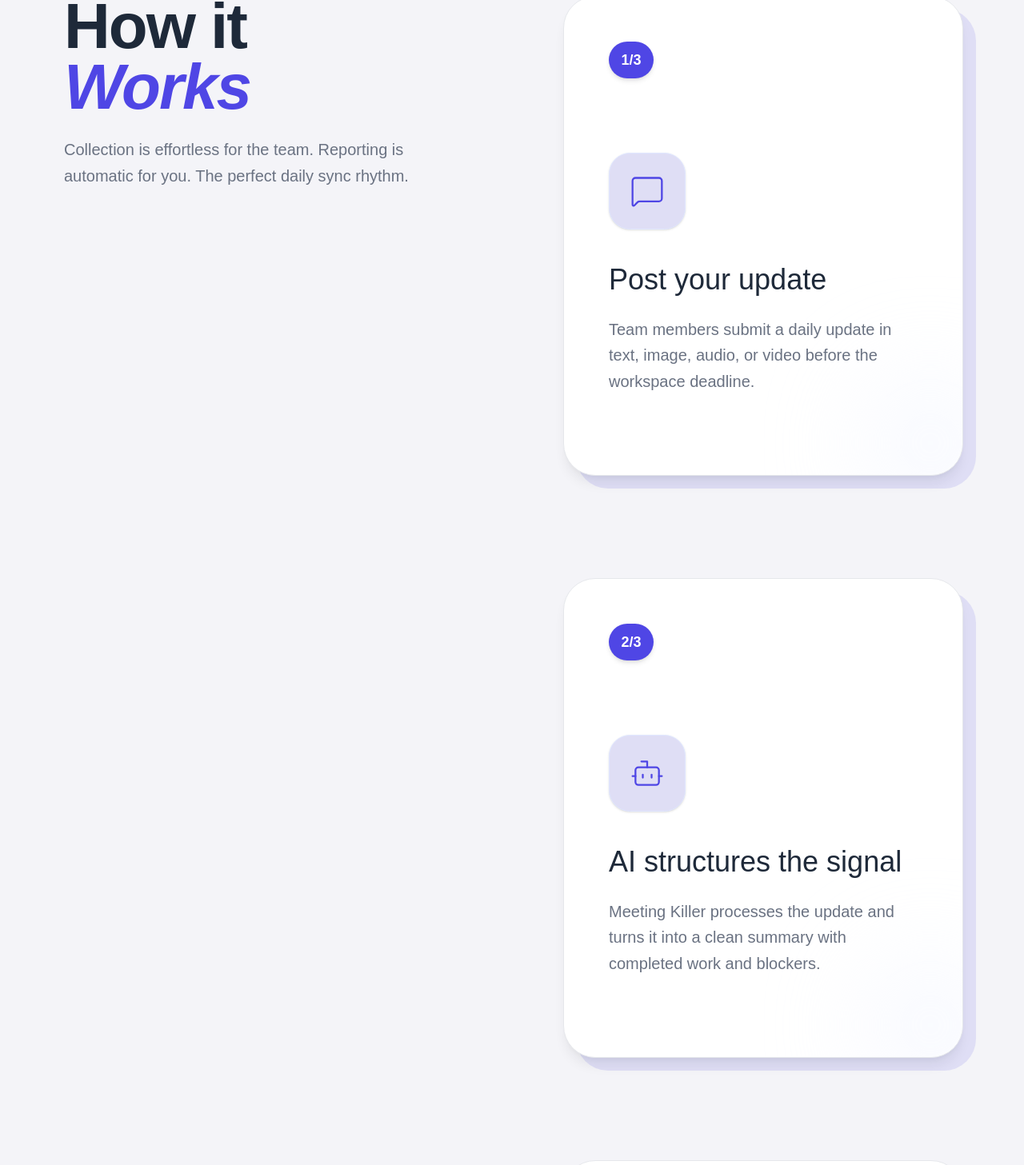
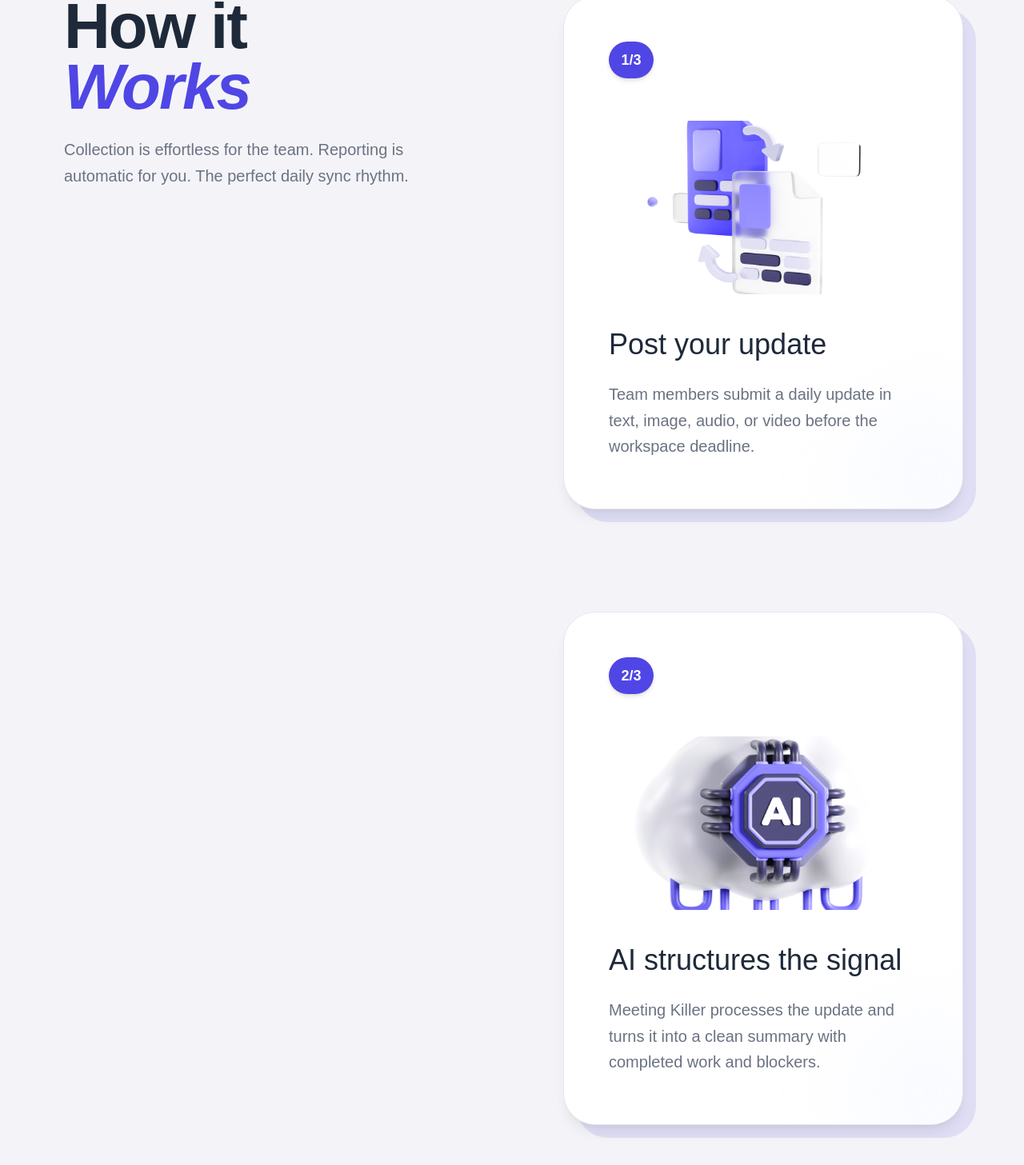
Before and after one commit to heyrapto/meeting-killer-landing, a Next.js app: page / in a window 1280 px wide. Shown: the part 4459-5916 px from the top of the page at 80% size. Built offline with nearby package versions, Linux system fonts and the light colour scheme.

Commit message:
feat: updated #how-it-works section to use image rather than icons

```diff
--- a/components/sections/how-it-works.tsx
+++ b/components/sections/how-it-works.tsx
@@ -1,7 +1,7 @@
 "use client";
 import React from "react";
 import { motion } from "framer-motion";
-import { MessageSquare, Sparkles, Share2, Bot } from "lucide-react";
+import Image from "next/image";
 
 const steps = [
   {
@@ -9,21 +9,21 @@ const steps = [
     title: "Post your update",
     description:
       "Team members submit a daily update in text, image, audio, or video before the workspace deadline.",
-    icon: MessageSquare,
+    image: "/how-it-works/1.png",
   },
   {
     id: "02",
     title: "AI structures the signal",
     description:
       "Meeting Killer processes the update and turns it into a clean summary with completed work and blockers.",
-    icon: Bot,
+    image: "/how-it-works/2.png",
   },
   {
     id: "03",
     title: "Everyone stays aligned",
     description:
       "Updates appear in the team feed and can be shared to Slack so progress stays visible without another meeting.",
-    icon: Share2,
+    image: "/how-it-works/3.png",
   },
 ];
 
@@ -35,7 +35,7 @@ const LayeredCard = ({
   index: number;
 }) => (
   <motion.div
-    className="group relative w-full lg:w-[500px] h-[500px] lg:h-[600px] shrink-0"
+    className="group relative w-full lg:w-[500px] h-fit shrink-0"
     initial={{ opacity: 0, y: 60 }}
     whileInView={{ opacity: 1, y: 0 }}
     viewport={{
@@ -95,10 +95,14 @@ export default function HowItWorks() {
           {steps.map((step, i) => (
             <LayeredCard key={i} index={i}>
               <div className="flex flex-col gap-10 h-full justify-center">
-
-                {/* ICON */}
-                <div className="w-24 h-24 bg-[#dfdef5] rounded-3xl flex items-center justify-center text-brand-60 border border-brand-10 shadow-sm transition-transform duration-500">
-                  <step.icon size={44} strokeWidth={1.25} />
+                {/* IMAGE */}
+                <div className="relative w-full aspect-video">
+                  <Image
+                    src={step.image}
+                    alt={step.title}
+                    fill
+                    className="object-cover"
+                  />
                 </div>
 
                 {/* TEXT */}
```
